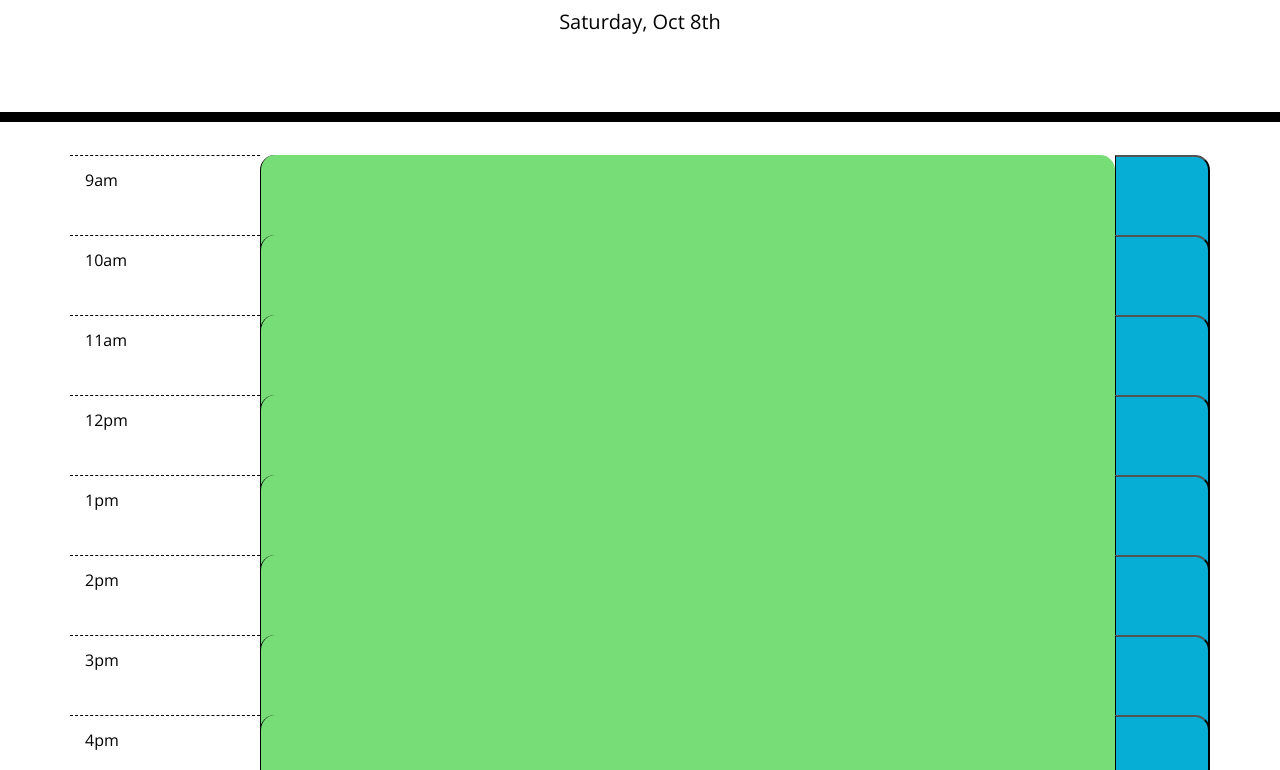
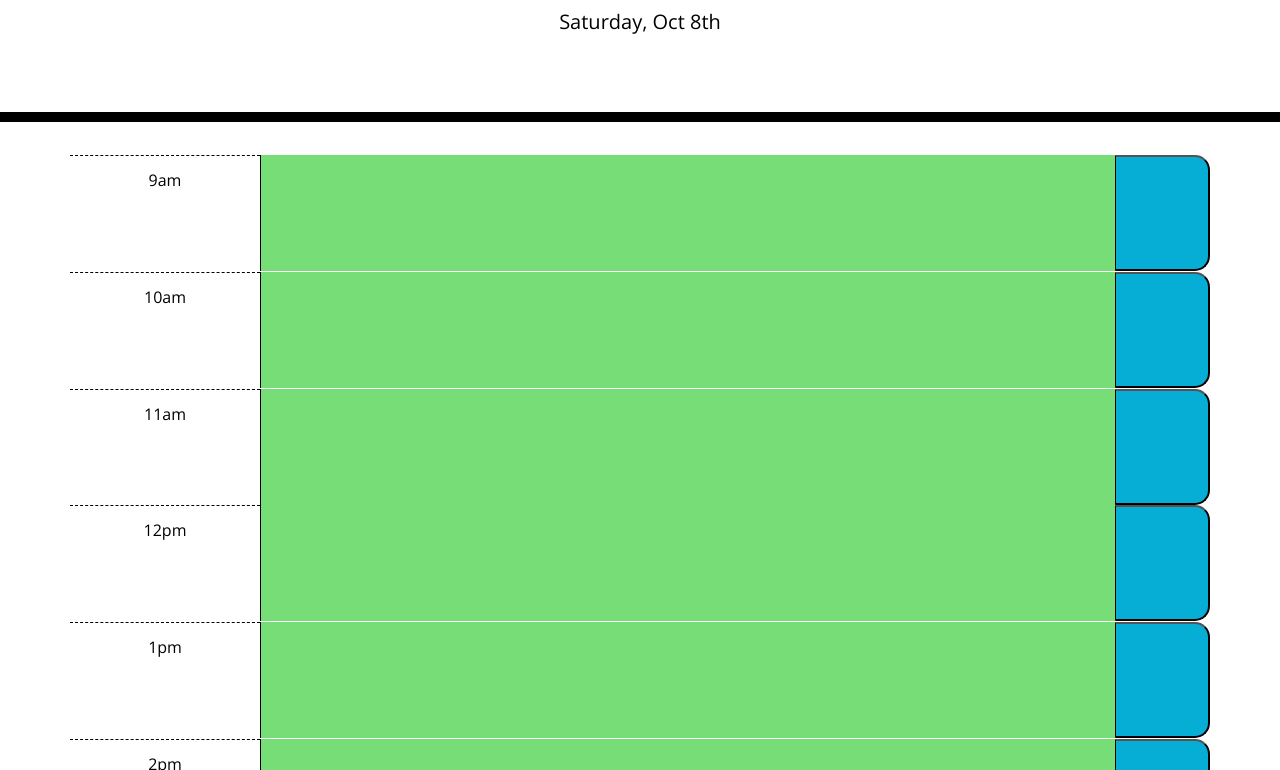
Before and after one commit to HammontreeWebDev/Work-Day-Scheduler, a plain HTML site: page index.html in a window 1280 px wide. Shown: the part 182-952 px from the top of the page. Drawn offline with nearby package versions, Linux system fonts and the light colour scheme.

Commit message:
website is fully functional... time for some fun styling

```diff
--- a/assets/css/style.css
+++ b/assets/css/style.css
@@ -23,11 +23,6 @@ textarea {
 
 .description {
   white-space: pre-wrap;
-}
-
-.time-block {
-  text-align: center;
-  border-radius: 15px;
 }
 
 .row {
@@ -69,3 +64,14 @@ textarea {
   font-size: 20px;
   transition: all 0.3s ease-in-out;
 }
+
+.custom-margin {
+  margin-bottom: 3.3%;
+}
+
+/* I realized AFTER I wrote the javascript that the timeblock class is technically in the wrong place... So, I'm applying the correct styling meant for the time block here and deleting the time block class from CSS for styling purposes and keeping it in the HTML since my js is relying on it */
+
+.custom-time-block {
+  text-align: center;
+  border-radius: 15px;
+}
--- a/assets/js/script.js
+++ b/assets/js/script.js
@@ -183,11 +183,11 @@ function check5pm() {
 function save(event) {
     // set the user input to the value of the text field closest to the button that was clicked by navigating to the button's parent element and finding the element with class time-block.
 
-    let userInput = $(event.target).parent().find(".time-block").val();
+    let userInput = $(event.target).parent().find(timeBlockEl).val();
 
     // set the time slot and pulls the id
 
-    let hour = $(event.target).parent().find(".time-block").attr("id");
+    let hour = $(event.target).parent().find(timeBlockEl).attr("id");
 
     // commit to local storage
     localStorage.setItem(hour, userInput);
@@ -195,21 +195,17 @@ function save(event) {
 
 function createArray() {
     var hoursId = [];
-    $('.time-block').each(function () {
+    $(timeBlockEl).each(function () {
         var id = $(this).attr('id');
         hoursId.push(id);
     });
 
-    // loops through both local storage and the array of text field ID's defined above
+    // loops through local storage and ID's
     for (let i = 0; i < localStorage.length; i++) {
-        for (j = 0; j < hoursId.length; j++) {
-            // if local storage is not empty
+        for (x = 0; x < hoursId.length; x++) {
             if (localStorage.key(i) !== null && localStorage.key(i) !== undefined) {
-                // for any local storage key present that matches any of the ID values defined in the array...
-                if (localStorage.key(i) === hoursId[j]) {
-                    // get the text associated with that key in local storage
+                if (localStorage.key(i) === hoursId[x]) {
                     let storedText = localStorage.getItem(localStorage.key(i));
-                    // assign it to the text area with the class name defined by the local storage key
                     $('#' + localStorage.key(i)).html(storedText);
                 }
             }
--- a/index.html
+++ b/index.html
@@ -22,7 +22,7 @@
   <div class="container">
     <!-- Timeblocks go here -->
 
-    <div class="row">
+    <div class="row custom-margin custom-time-block">
 
       <p class="col-2 hour pt-3">9am</p>
       <textarea name="toDo" id="9am" cols="30" rows="6" class="col-9 time-block description"></textarea>
@@ -30,7 +30,7 @@
 
     </div>
 
-    <div class="row">
+    <div class="row custom-margin custom-time-block">
 
       <p class="col-2 hour pt-3">10am</p>
       <textarea name="toDo" id="10am" cols="30" rows="6" class="col-9 time-block description"></textarea>
@@ -38,7 +38,7 @@
 
     </div>
 
-    <div class="row">
+    <div class="row custom-margin custom-time-block">
 
       <p class="col-2 hour pt-3">11am</p>
       <textarea name="toDo" id="11am" cols="30" rows="6" class="col-9 time-block description"></textarea>
@@ -46,7 +46,7 @@
 
     </div>
 
-    <div class="row">
+    <div class="row custom-margin custom-time-block">
 
       <p class="col-2 hour pt-3">12pm</p>
       <textarea name="toDo" id="12pm" cols="30" rows="6" class="col-9 time-block description"></textarea>
@@ -54,7 +54,7 @@
 
     </div>
 
-    <div class="row">
+    <div class="row custom-margin custom-time-block">
 
       <p class="col-2 hour pt-3">1pm</p>
       <textarea name="toDo" id="1pm" cols="30" rows="6" class="col-9 time-block description"></textarea>
@@ -62,7 +62,7 @@
 
     </div>
 
-    <div class="row">
+    <div class="row custom-margin custom-time-block">
 
       <p class="col-2 hour pt-3">2pm</p>
       <textarea name="toDo" id="2pm" cols="30" rows="6" class="col-9 time-block description"></textarea>
@@ -70,7 +70,7 @@
 
     </div>
 
-    <div class="row">
+    <div class="row custom-margin custom-time-block">
 
       <p class="col-2 hour pt-3">3pm</p>
       <textarea name="toDo" id="3pm" cols="30" rows="6" class="col-9 time-block description"></textarea>
@@ -78,7 +78,7 @@
 
     </div>
 
-    <div class="row">
+    <div class="row custom-margin custom-time-block">
 
       <p class="col-2 hour pt-3">4pm</p>
       <textarea name="toDo" id="4pm" cols="30" rows="6" class="col-9 time-block description"></textarea>
@@ -86,7 +86,7 @@
 
     </div>
 
-    <div class="row">
+    <div class="row custom-margin custom-time-block">
 
       <p class="col-2 hour pt-3">5pm</p>
       <textarea name="toDo" id="5pm" cols="30" rows="6" class="col-9 time-block description"></textarea>
```
